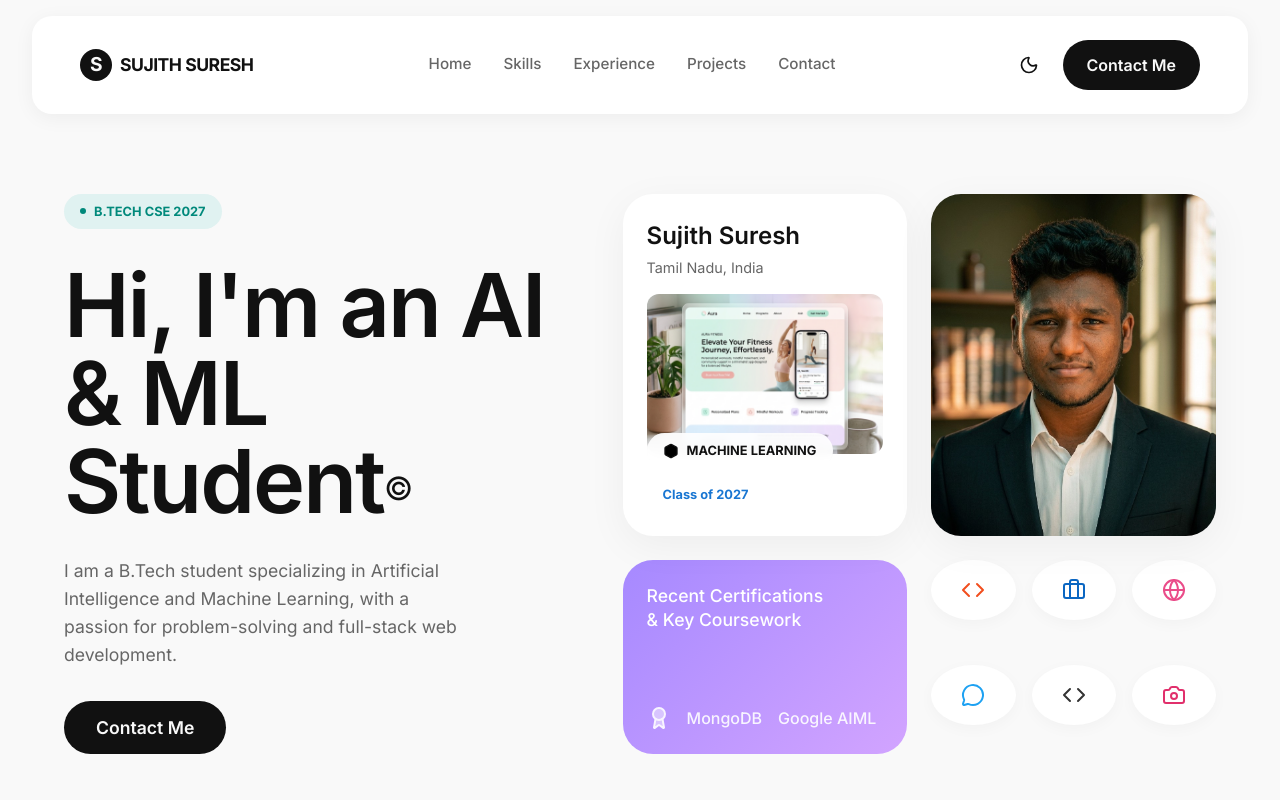
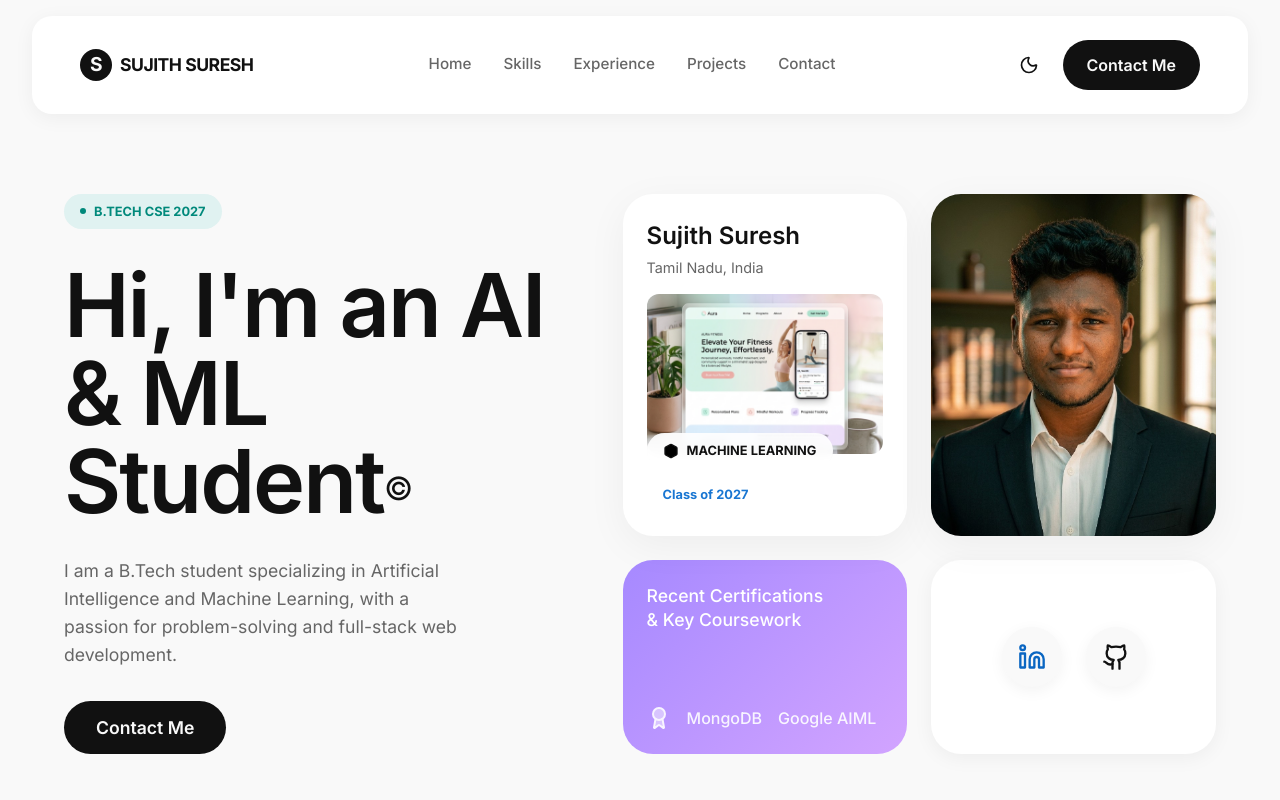
Before and after one commit to sujithTech007/My-Portfolio, a Next.js app: page / in a window 1280 px wide. Shown: the top 800 px of the page. Built offline with nearby package versions, Linux system fonts and the light colour scheme.

Commit message:
Add LinkedIn and GitHub links with animations

```diff
--- a/src/components/Contact.module.css
+++ b/src/components/Contact.module.css
@@ -54,6 +54,30 @@
   text-decoration: underline;
 }
 
+.socialInfo {
+  display: flex;
+  gap: 1.5rem;
+  margin-top: 1rem;
+}
+
+.socialContactBtn {
+  display: flex;
+  align-items: center;
+  justify-content: center;
+  background-color: var(--background);
+  color: var(--foreground);
+  width: 50px;
+  height: 50px;
+  border-radius: 50%;
+  box-shadow: 0 4px 15px rgba(0, 0, 0, 0.1);
+  transition: box-shadow 0.3s ease;
+  cursor: pointer;
+}
+
+.socialContactBtn:hover {
+  box-shadow: 0 6px 20px rgba(0, 0, 0, 0.2);
+}
+
 @media (max-width: 768px) {
   .contactSection {
     padding: 4rem 2rem;
--- a/src/components/Contact.tsx
+++ b/src/components/Contact.tsx
@@ -2,7 +2,7 @@
 
 import styles from "./Contact.module.css";
 import { motion } from "framer-motion";
-import { Mail, Phone, MapPin } from "lucide-react";
+import { Mail, Phone, MapPin, Github, Linkedin } from "lucide-react";
 
 export default function Contact() {
   return (
@@ -47,6 +47,37 @@ export default function Contact() {
           <span>Thanjavur, Tamil Nadu</span>
         </div>
       </motion.div>
+
+      <motion.div
+        className={styles.socialInfo}
+        initial={{ opacity: 0, y: 30 }}
+        whileInView={{ opacity: 1, y: 0 }}
+        viewport={{ once: true }}
+        transition={{ duration: 0.6, delay: 0.6 }}
+      >
+        <motion.a
+          href="https://linkedin.com/"
+          target="_blank"
+          rel="noopener noreferrer"
+          className={styles.socialContactBtn}
+          whileHover={{ scale: 1.1, rotate: -5 }}
+          whileTap={{ scale: 0.95 }}
+          transition={{ type: "spring", stiffness: 400, damping: 10 }}
+        >
+          <Linkedin size={24} />
+        </motion.a>
+        <motion.a
+          href="https://github.com/"
+          target="_blank"
+          rel="noopener noreferrer"
+          className={styles.socialContactBtn}
+          whileHover={{ scale: 1.1, y: -5 }}
+          whileTap={{ scale: 0.95 }}
+          transition={{ type: "spring", stiffness: 400, damping: 10 }}
+        >
+          <Github size={24} />
+        </motion.a>
+      </motion.div>
     </section>
   );
 }
--- a/src/components/Hero.module.css
+++ b/src/components/Hero.module.css
@@ -184,27 +184,32 @@
   opacity: 0.9;
 }
 
-.socialGrid {
-  display: grid;
-  grid-template-columns: repeat(3, 1fr);
-  gap: 1rem;
+.socialLinks {
+  display: flex;
+  gap: 1.5rem;
+  align-items: center;
+  justify-content: center;
+  background-color: var(--card-bg);
+  border-radius: 30px;
+  padding: 1.5rem;
+  box-shadow: 0 4px 20px rgba(0, 0, 0, 0.05);
 }
 
-.socialIcon {
-  background-color: white;
+.socialBtn {
+  background-color: var(--background);
   border-radius: 50%;
   display: flex;
   align-items: center;
   justify-content: center;
   height: 60px;
-  width: 100%;
-  color: var(--foreground);
-  box-shadow: 0 4px 15px rgba(0, 0, 0, 0.03);
-  transition: transform 0.2s ease;
+  width: 60px;
+  box-shadow: 0 4px 15px rgba(0, 0, 0, 0.05);
+  cursor: pointer;
+  transition: box-shadow 0.3s ease;
 }
 
-.socialIcon:hover {
-  transform: translateY(-5px);
+.socialBtn:hover {
+  box-shadow: 0 6px 20px rgba(0, 0, 0, 0.1);
 }
 
 @media (max-width: 1024px) {
@@ -245,8 +250,9 @@
   .heading {
     font-size: 2.8rem;
   }
-  .socialIcon {
+  .socialBtn {
     height: 50px;
+    width: 50px;
   }
   .contactBtn {
     width: 100%;
--- a/src/components/Hero.tsx
+++ b/src/components/Hero.tsx
@@ -3,7 +3,7 @@
 import styles from "./Hero.module.css";
 import { motion } from "framer-motion";
 import Image from "next/image";
-import { PenTool, Briefcase, MessageCircle, Globe, Camera, Code, Hexagon, Triangle, Circle, Award } from "lucide-react";
+import { PenTool, Briefcase, MessageCircle, Globe, Camera, Code, Hexagon, Triangle, Circle, Award, Github, Linkedin } from "lucide-react";
 
 export default function Hero() {
   return (
@@ -70,13 +70,30 @@ export default function Hero() {
           </div>
         </div>
 
-        <div className={styles.socialGrid}>
-          <a href="#" className={styles.socialIcon}><Code color="#F24E1E" /></a>
-          <a href="#" className={styles.socialIcon}><Briefcase color="#0A66C2" /></a>
-          <a href="#" className={styles.socialIcon}><Globe color="#EA4C89" /></a>
-          <a href="#" className={styles.socialIcon}><MessageCircle color="#1DA1F2" /></a>
-          <a href="#" className={styles.socialIcon}><Code color="#333" /></a>
-          <a href="#" className={styles.socialIcon}><Camera color="#E1306C" /></a>
+        <div className={styles.socialLinks}>
+          <motion.a
+            href="https://linkedin.com/"
+            target="_blank"
+            rel="noopener noreferrer"
+            className={styles.socialBtn}
+            whileHover={{ scale: 1.1, rotate: 5 }}
+            whileTap={{ scale: 0.95 }}
+            transition={{ type: "spring", stiffness: 400, damping: 10 }}
+          >
+            <Linkedin color="#0A66C2" size={28} />
+          </motion.a>
+
+          <motion.a
+            href="https://github.com/"
+            target="_blank"
+            rel="noopener noreferrer"
+            className={styles.socialBtn}
+            whileHover={{ scale: 1.1, y: -5 }}
+            whileTap={{ scale: 0.95 }}
+            transition={{ type: "spring", stiffness: 400, damping: 10 }}
+          >
+            <Github color="var(--foreground)" size={28} />
+          </motion.a>
         </div>
       </motion.div>
     </section>
```
